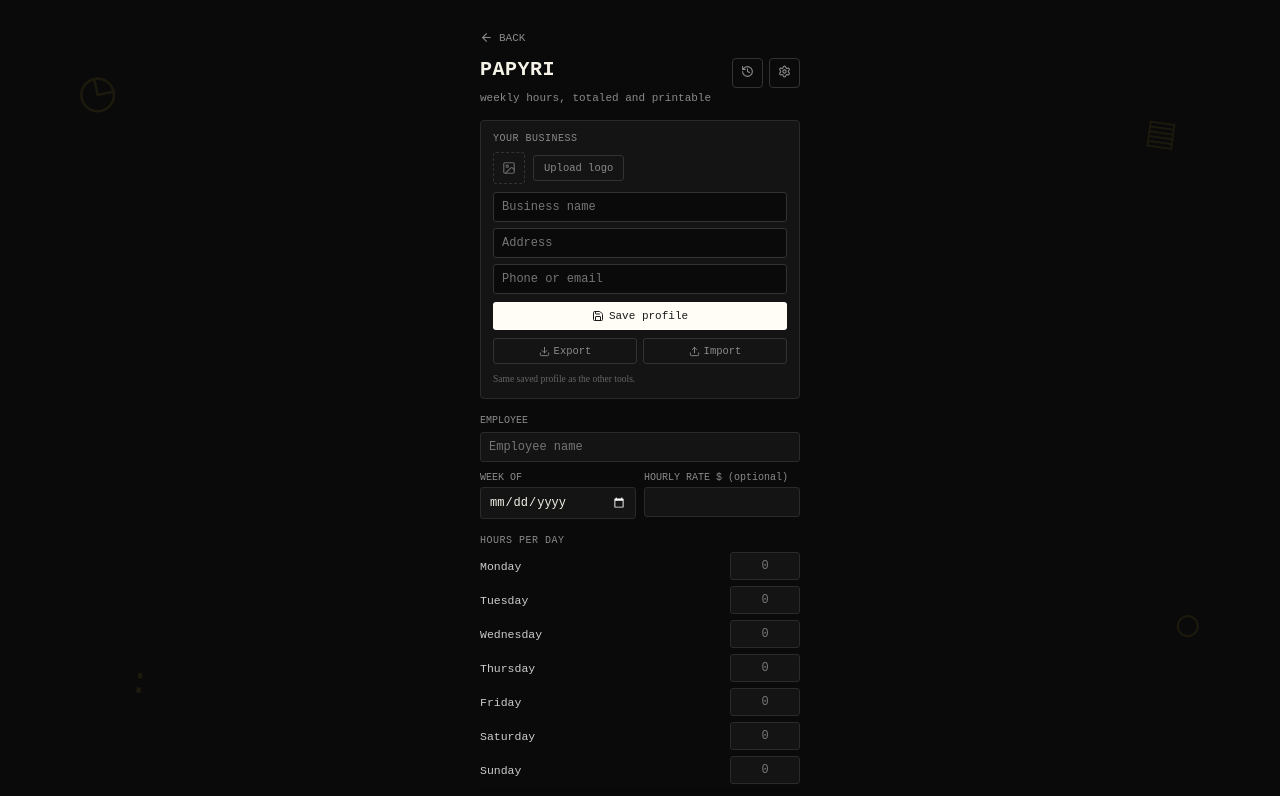
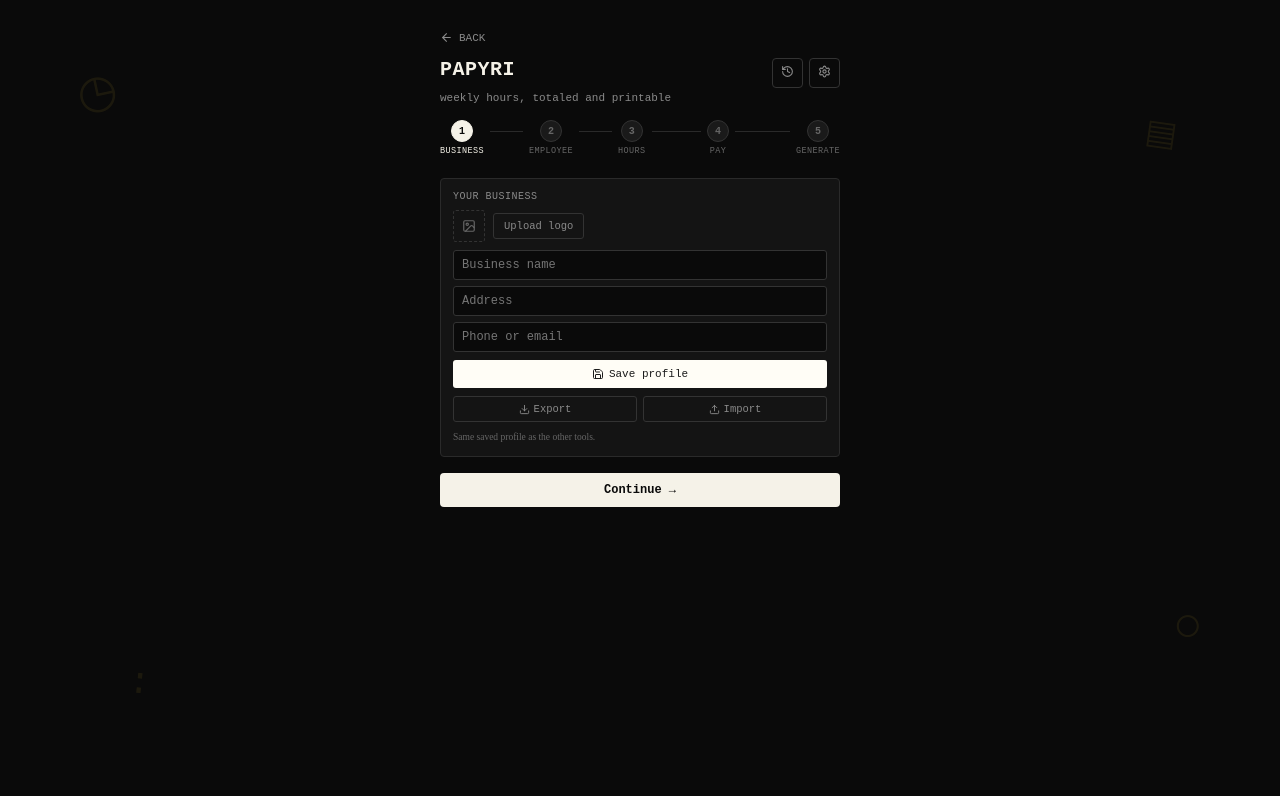
Before and after one commit to thatcodingman/paperclip, a React (Vite) app: page /timesheet in a window 1280 px wide. Shown: the top 796 px of the page. Built offline with nearby package versions, Linux system fonts and the light colour scheme.

Commit message:
Convert Timesheet Generator to step wizard with quick-fill and running total

```diff
--- a/src/pages/TimesheetGenerator.jsx
+++ b/src/pages/TimesheetGenerator.jsx
@@ -1,6 +1,6 @@
 import { useState, useEffect, useMemo, useRef, Component } from "react";
 import { Printer, Save, Edit2, Check, Settings, ArrowLeft, Upload, Download, Image, History, RotateCcw } from "lucide-react";
-import { ink, sub, stamp, bg, fontMono, PaperclipFonts, PaperclipStyles, PaperclipBackdrop, ToolBackgroundArt, StampWrapper, PaperclipStructuredData, exportProfileFile, readProfileFile, readLogoFile, nextDocNumber, DocumentQR, saveToHistory, loadHistory } from "../components/PaperclipChrome";
+import { ink, sub, stamp, bg, fontMono, PaperclipFonts, PaperclipStyles, PaperclipBackdrop, ToolBackgroundArt, StampWrapper, PaperclipStructuredData, WizardProgress, WizardNav, exportProfileFile, readProfileFile, readLogoFile, nextDocNumber, DocumentQR, saveToHistory, loadHistory } from "../components/PaperclipChrome";
 
 const PAPER_TONES = {
   cream: { label: "Cream", paper: "#FFFDF6", line: "#D8D4C8" },
@@ -13,6 +13,15 @@ const SIZES = {
   wide: { label: "Full Page", width: 420 },
 };
 const DAYS = ["Monday", "Tuesday", "Wednesday", "Thursday", "Friday", "Saturday", "Sunday"];
+const WEEKDAYS = ["Monday", "Tuesday", "Wednesday", "Thursday", "Friday"];
+
+const ALL_STEPS = [
+  { id: "business", label: "Business" },
+  { id: "employee", label: "Employee" },
+  { id: "hours", label: "Hours" },
+  { id: "pay", label: "Pay" },
+  { id: "generate", label: "Generate" },
+];
 
 const PROFILE_KEY = "paperclip-profile-v1";
 const APPEARANCE_KEY = "paperclip-appearance-v1";
@@ -99,6 +108,25 @@ function TimesheetGeneratorInner() {
   const logoInputRef = useRef(null);
   const importInputRef = useRef(null);
 
+  const [stepIndex, setStepIndex] = useState(0);
+  function goNext() { setStepIndex(function (i) { return Math.min(i + 1, ALL_STEPS.length - 1); }); }
+  function goBack() { setStepIndex(function (i) { return Math.max(i - 1, 0); }); }
+  const currentStepId = ALL_STEPS[stepIndex].id;
+
+  function applyQuickFill(hrsPerDay) {
+    setHours(function (prev) {
+      const next = Object.assign({}, prev);
+      WEEKDAYS.forEach(function (d) { next[d] = String(hrsPerDay); });
+      return next;
+    });
+  }
+  function copyLastWeek() {
+    const entries = loadHistory("timesheet");
+    if (entries.length && entries[0].state && entries[0].state.hours) {
+      setHours(entries[0].state.hours);
+    }
+  }
+
   useEffect(function () { document.title = "Timesheet Generator — Papyri"; }, []);
 
   const tone = PAPER_TONES[appearance.tone];
@@ -163,6 +191,7 @@ function TimesheetGeneratorInner() {
     setHours(s.hours || (function () { const init = {}; DAYS.forEach(function (d) { init[d] = ""; }); return init; })());
     setSheetNo(entry.docNo);
     setShowHistory(false);
+    setStepIndex(ALL_STEPS.length - 1);
   }
   const historyEntries = showHistory ? loadHistory("timesheet") : [];
 
@@ -177,7 +206,7 @@ function TimesheetGeneratorInner() {
       <PaperclipStyles />
       <ToolBackgroundArt glyphs={["◷", "▤", ":", "○"]} />
       <StampWrapper>
-      <div className={"pc-no-print" + (appearance.uiLight ? " pc-ui-light" : "")} style={{ width: size.width }}>
+      <div className={"pc-no-print" + (appearance.uiLight ? " pc-ui-light" : "")} style={{ width: 400, maxWidth: "100%" }}>
         <a href="/" style={{ display: "inline-flex", alignItems: "center", gap: 6, color: "#8A8A8A",
           textDecoration: "none", fontSize: 11, marginBottom: 14, ...fontMono }}>
           <ArrowLeft size={13} /> BACK
@@ -202,6 +231,8 @@ function TimesheetGeneratorInner() {
         <p style={{ ...fontMono, fontSize: 11, color: "#8A8A8A", margin: "0 0 16px" }}>
           weekly hours, totaled and printable
         </p>
+
+        <WizardProgress steps={ALL_STEPS} currentIndex={stepIndex} />
 
         {showHistory && (
           <div style={{ background: "#141414", border: "1px solid #2A2A2A", borderRadius: 4, padding: 12, marginBottom: 16 }}>
@@ -271,6 +302,7 @@ function TimesheetGeneratorInner() {
           </div>
         )}
 
+        {currentStepId === "business" && (<>
         <div style={{ background: "#141414", border: "1px solid #2A2A2A", borderRadius: 4, padding: 12, marginBottom: 16 }}>
           <div style={{ display: "flex", justifyContent: "space-between", alignItems: "center", marginBottom: 8 }}>
             <p style={{ ...fontMono, fontSize: 10, color: "#8A8A8A", margin: 0, letterSpacing: 0.5 }}>YOUR BUSINESS</p>
@@ -339,47 +371,93 @@ function TimesheetGeneratorInner() {
             </div>
           )}
         </div>
+        </>)}
 
+        {currentStepId === "employee" && (<>
         <p style={{ ...fontMono, fontSize: 10, color: "#8A8A8A", margin: "0 0 6px" }}>EMPLOYEE</p>
         <input value={employee} onChange={function (e) { setEmployee(e.target.value); }} placeholder="Employee name"
           style={{ width: "100%", background: "#141414", border: "1px solid #2A2A2A", borderRadius: 3, color: "#F5F2E8",
             fontSize: 12, padding: "7px 8px", boxSizing: "border-box", marginBottom: 10, ...fontMono }} />
 
-        <div style={{ display: "flex", gap: 8, marginBottom: 16 }}>
-          <div style={{ flex: 1 }}>
-            <p style={{ ...fontMono, fontSize: 10, color: "#8A8A8A", margin: "0 0 4px" }}>WEEK OF</p>
-            <input value={weekStart} onChange={function (e) { setWeekStart(e.target.value); }} type="date" style={{
-              width: "100%", background: "#141414", border: "1px solid #2A2A2A", borderRadius: 3, color: "#F5F2E8",
-              fontSize: 12, padding: "7px 8px", boxSizing: "border-box", ...fontMono }} />
-          </div>
-          <div style={{ flex: 1 }}>
-            <p style={{ ...fontMono, fontSize: 10, color: "#8A8A8A", margin: "0 0 4px" }}>HOURLY RATE $ (optional)</p>
-            <input value={hourlyRate} onChange={function (e) { setHourlyRate(sanitizeNumericInput(e.target.value)); }} style={{
-              width: "100%", background: "#141414", border: "1px solid #2A2A2A", borderRadius: 3, color: "#F5F2E8",
-              fontSize: 12, padding: "7px 8px", boxSizing: "border-box", ...fontMono }} />
-          </div>
+        <p style={{ ...fontMono, fontSize: 10, color: "#8A8A8A", margin: "0 0 4px" }}>WEEK OF</p>
+        <input value={weekStart} onChange={function (e) { setWeekStart(e.target.value); }} type="date" style={{
+          width: "100%", background: "#141414", border: "1px solid #2A2A2A", borderRadius: 3, color: "#F5F2E8",
+          fontSize: 12, padding: "7px 8px", boxSizing: "border-box", marginBottom: 20, ...fontMono }} />
+        </>)}
+
+        {currentStepId === "hours" && (<>
+        <p style={{ ...fontMono, fontSize: 10, color: "#8A8A8A", margin: "0 0 8px", letterSpacing: 0.5 }}>QUICK FILL (Mon\u2013Fri)</p>
+        <div style={{ display: "flex", gap: 6, flexWrap: "wrap", marginBottom: 16 }}>
+          <button onClick={function () { applyQuickFill(8); }} style={{
+            padding: "6px 10px", fontSize: 10.5, borderRadius: 3, cursor: "pointer", ...fontMono,
+            background: "#1A1A1A", color: "#8A8A8A", border: "1px solid #333" }}>8h \u00d7 5 days</button>
+          <button onClick={function () { applyQuickFill(7.5); }} style={{
+            padding: "6px 10px", fontSize: 10.5, borderRadius: 3, cursor: "pointer", ...fontMono,
+            background: "#1A1A1A", color: "#8A8A8A", border: "1px solid #333" }}>7.5h \u00d7 5 days</button>
+          <button onClick={function () { applyQuickFill(10); }} style={{
+            padding: "6px 10px", fontSize: 10.5, borderRadius: 3, cursor: "pointer", ...fontMono,
+            background: "#1A1A1A", color: "#8A8A8A", border: "1px solid #333" }}>10h \u00d7 5 days</button>
+          <button onClick={copyLastWeek} style={{
+            padding: "6px 10px", fontSize: 10.5, borderRadius: 3, cursor: "pointer", ...fontMono,
+            background: "#1A1A1A", color: "#8A8A8A", border: "1px solid #333" }}>Copy last week</button>
         </div>
 
         <p style={{ ...fontMono, fontSize: 10, color: "#8A8A8A", margin: "0 0 6px", letterSpacing: 0.5 }}>HOURS PER DAY</p>
         {DAYS.map(function (day) {
           return (
-            <div key={day} style={{ display: "flex", alignItems: "center", gap: 8, marginBottom: 6 }}>
-              <span style={{ flex: 1, fontSize: 11.5, color: "#CCC", ...fontMono }}>{day}</span>
-              <input value={hours[day]} onChange={function (e) { updateHours(day, e.target.value); }}
-                placeholder="0" style={{ width: 70, background: "#141414", border: "1px solid #2A2A2A", borderRadius: 3,
-                  color: "#F5F2E8", fontSize: 12, padding: "6px 8px", textAlign: "center", boxSizing: "border-box", ...fontMono }} />
+            <div key={day} style={{
+              display: "flex", alignItems: "center", justifyContent: "space-between", gap: 8, marginBottom: 6,
+              background: "#141414", border: "1px solid #2A2A2A", borderRadius: 4, padding: "8px 10px" }}>
+              <span style={{ fontSize: 11.5, color: "#CCC", ...fontMono, fontWeight: 600 }}>{day.toUpperCase()}</span>
+              <div style={{ display: "flex", alignItems: "center", gap: 6 }}>
+                <input value={hours[day]} onChange={function (e) { updateHours(day, e.target.value); }}
+                  placeholder="0" style={{ width: 60, background: "#0A0A0A", border: "1px solid #333", borderRadius: 3,
+                    color: "#F5F2E8", fontSize: 12, padding: "6px 8px", textAlign: "center", boxSizing: "border-box", ...fontMono }} />
+                <span style={{ fontSize: 10, color: "#666", ...fontMono }}>hrs</span>
+              </div>
             </div>
           );
         })}
+        </>)}
 
+        {currentStepId === "pay" && (<>
+        <p style={{ ...fontMono, fontSize: 10, color: "#8A8A8A", margin: "0 0 4px" }}>HOURLY RATE $ (optional)</p>
+        <input value={hourlyRate} onChange={function (e) { setHourlyRate(sanitizeNumericInput(e.target.value)); }} style={{
+          width: "100%", background: "#141414", border: "1px solid #2A2A2A", borderRadius: 3, color: "#F5F2E8",
+          fontSize: 12, padding: "7px 8px", boxSizing: "border-box", marginBottom: 16, ...fontMono }} />
+
+        <div style={{ background: "#141414", border: "1px solid #2A2A2A", borderRadius: 4, padding: "14px 16px", marginBottom: 20 }}>
+          <p style={{ ...fontMono, fontSize: 22, fontWeight: 700, color: "#F5F2E8", margin: "0 0 2px" }}>
+            {totalHours.toFixed(1)} HOURS
+          </p>
+          {rateNum > 0 ? (
+            <>
+              <p style={{ ...fontMono, fontSize: 20, fontWeight: 700, color: "#F0C93A", margin: "0 0 2px" }}>{fmt(totalPay)}</p>
+              <p style={{ ...fontMono, fontSize: 10.5, color: "#666", margin: 0 }}>{totalHours.toFixed(1)} hrs \u00d7 ${rateNum}/hr</p>
+            </>
+          ) : (
+            <p style={{ ...fontMono, fontSize: 10.5, color: "#666", margin: 0 }}>Add an hourly rate to calculate total pay.</p>
+          )}
+        </div>
+        </>)}
+
+        <WizardNav
+          onBack={goBack} onNext={goNext}
+          isFirst={stepIndex === 0} isLast={currentStepId === "generate"}
+          nextLabel={currentStepId === "pay" ? "Review & Generate \u2192" : "Continue \u2192"}
+        />
+
+        {currentStepId === "generate" && (
         <button onClick={handlePrint} style={{
           width: "100%", marginTop: 14, padding: "12px 0", borderRadius: 4, border: "none", background: "#FFFDF6", color: ink,
           fontSize: 13, fontWeight: 700, cursor: "pointer", display: "flex", alignItems: "center", justifyContent: "center",
           gap: 6, ...fontMono }}>
           <Printer size={14} /> Print / Save as PDF
         </button>
+        )}
       </div>
 
+      {currentStepId === "generate" && (
       <div>
         <div className="pc-receipt" style={{
           width: size.width, background: tone.paper, color: ink, padding: "28px 22px 0", ...fontMono,
@@ -444,6 +522,7 @@ function TimesheetGeneratorInner() {
         </div>
         <TornEdge paper={tone.paper} />
       </div>
+      )}
       </StampWrapper>
     </PaperclipBackdrop>
   );
```
